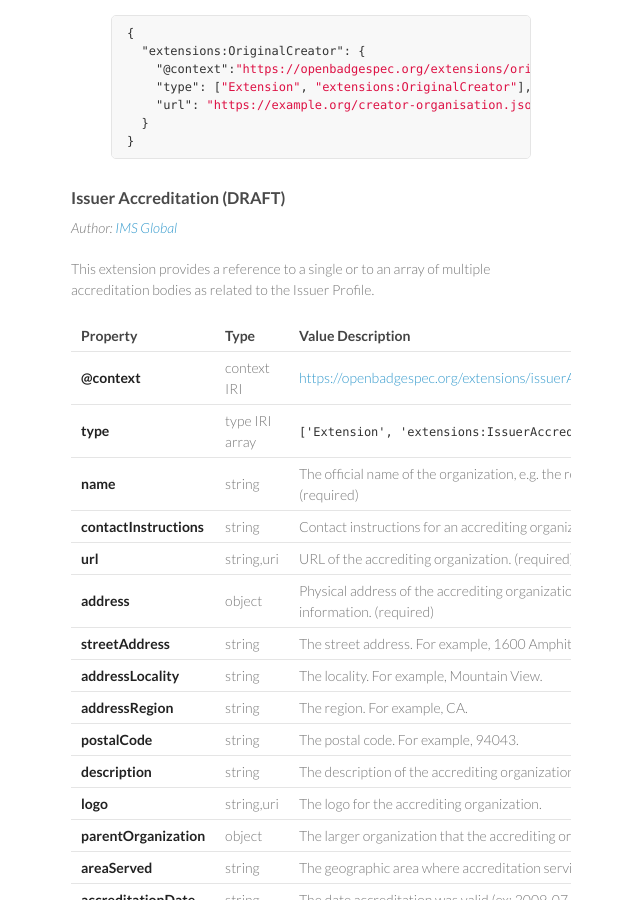
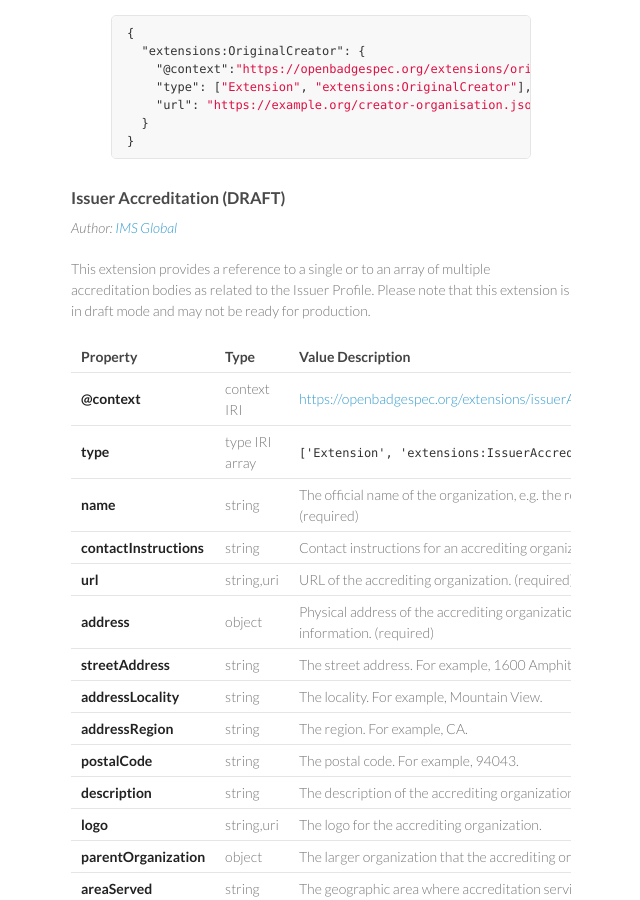
Before and after one commit to 1EdTech/openbadges-specification, a Jekyll site: the page built from extensions/index.md, in a window 1280 px wide and 900 px high, scrolled down 7045 px. Shown: the whole window, without its empty margins (499-1139 px from the left). Built offline with Jekyll 4.4.1, drawn with Linux system fonts in a browser that asks for light colours.

Commit message:
Slight update to Issuer Accreditation extension documentation

```diff
--- a/extensions/index.md
+++ b/extensions/index.md
@@ -294,7 +294,7 @@ BadgeClass
 ### <a name="IssuerAccreditation"></a> Issuer Accreditation (DRAFT)
 _Author: [IMS Global](https://github.com/imsglobal)_
 
-This extension provides a reference to a single or to an array of multiple accreditation bodies as related to the Issuer Profile.
+This extension provides a reference to a single or to an array of multiple accreditation bodies as related to the Issuer Profile. Please note that this extension is in draft mode and may not be ready for production.
 
 
 <div class="table-wrapper">
--- a/extensions/issuerAccreditationExtension/context.json
+++ b/extensions/issuerAccreditationExtension/context.json
@@ -1,7 +1,7 @@
 {
   "@context": {
     "obi": "https://w3id.org/openbadges#",
-    "extensions": "https://w3id.org/openbadges/extensions#",
+    "extensions": "https://w3id.org/openbadges/extensions#IssuerAccreditation",
     "schema": "http://schema.org/",
     "name": "schema:name",
     "contactInstructions": "extensions:contactInstructions",
```
